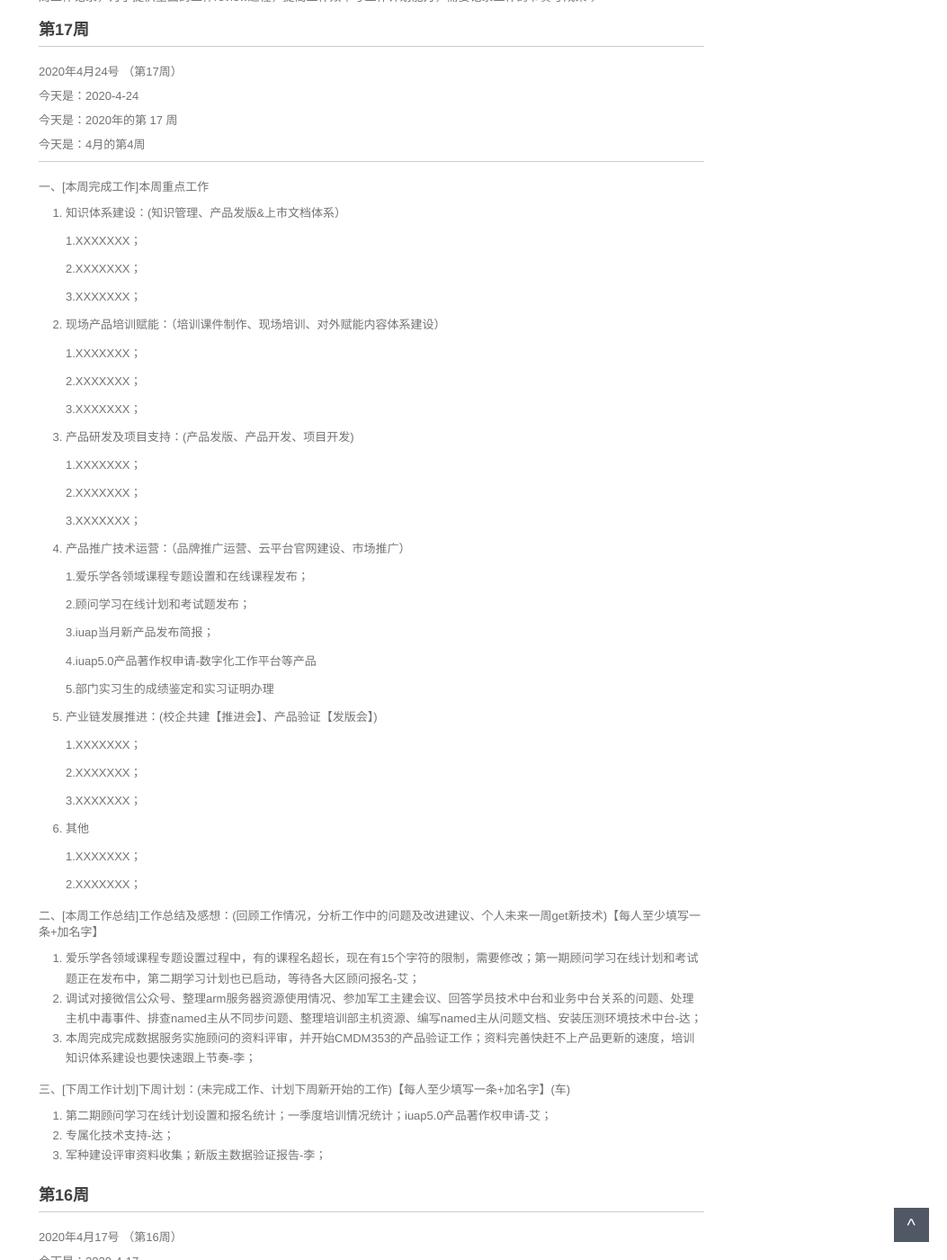
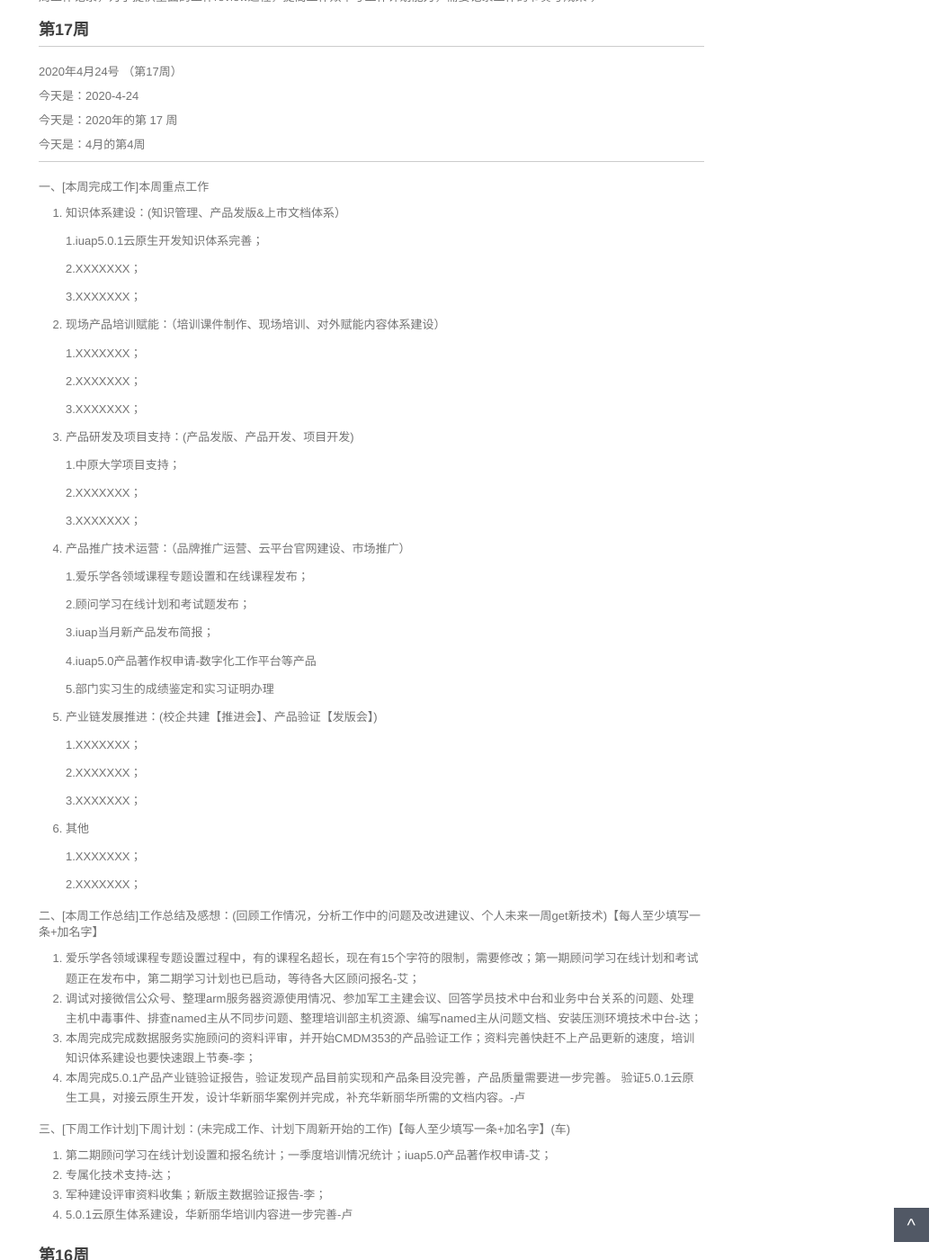
Before and after one commit to walllFlower/blog, a Jekyll site: the page built from 2020-02-28-day_report.md, in a window 1280 px wide and 1400 px high, scrolled down 310 px. Shown: the whole window at 90% size, without its empty margins (227-1280 px from the left). Built offline with Jekyll 4.4.1, drawn with Linux system fonts in a browser that asks for light colours; comment, search, counter and statistics services are not loaded.

Commit message:
Update 2020-02-28-day_report.md

```diff
--- a/2020-02-28-day_report.md
+++ b/2020-02-28-day_report.md
@@ -26,7 +26,7 @@ categories: 技术运营工作周报
 
 1. 知识体系建设：(知识管理、产品发版&上市文档体系）
 
-    1.XXXXXXX；
+    1.iuap5.0.1云原生开发知识体系完善；
 
     2.XXXXXXX；
 
@@ -42,7 +42,7 @@ categories: 技术运营工作周报
 
 3. 产品研发及项目支持：(产品发版、产品开发、项目开发)
 
-    1.XXXXXXX；
+    1.中原大学项目支持；
 
     2.XXXXXXX；
 
@@ -80,13 +80,14 @@ categories: 技术运营工作周报
 1. 爱乐学各领域课程专题设置过程中，有的课程名超长，现在有15个字符的限制，需要修改；第一期顾问学习在线计划和考试题正在发布中，第二期学习计划也已启动，等待各大区顾问报名-艾；
 2. 调试对接微信公众号、整理arm服务器资源使用情况、参加军工主建会议、回答学员技术中台和业务中台关系的问题、处理主机中毒事件、排查named主从不同步问题、整理培训部主机资源、编写named主从问题文档、安装压测环境技术中台-达；
 3. 本周完成完成数据服务实施顾问的资料评审，并开始CMDM353的产品验证工作；资料完善快赶不上产品更新的速度，培训知识体系建设也要快速跟上节奏-李；
+4. 本周完成5.0.1产品产业链验证报告，验证发现产品目前实现和产品条目没完善，产品质量需要进一步完善。 验证5.0.1云原生工具，对接云原生开发，设计华新丽华案例并完成，补充华新丽华所需的文档内容。-卢
 
 三、[下周工作计划]下周计划：(未完成工作、计划下周新开始的工作)【每人至少填写一条+加名字】(车)
 
 1. 第二期顾问学习在线计划设置和报名统计；一季度培训情况统计；iuap5.0产品著作权申请-艾；
 2. 专属化技术支持-达；
 3. 军种建设评审资料收集；新版主数据验证报告-李；
-
+4. 5.0.1云原生体系建设，华新丽华培训内容进一步完善-卢
 
 
 ###  第16周
```
